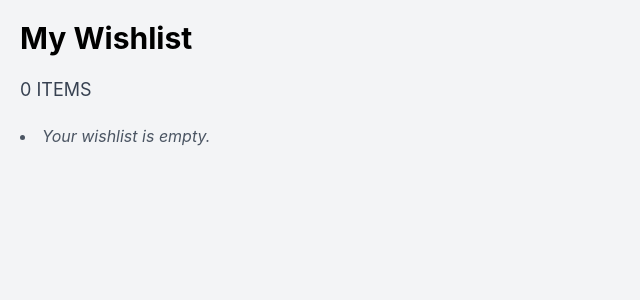
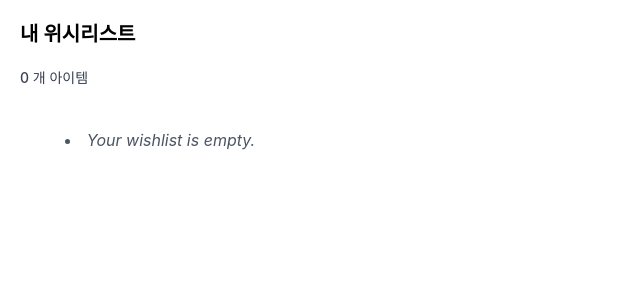
Before and after one commit to kimseokjin6519/adidas-store, a React (Create React App) app: page /wishlist in a window 1280 px wide. Shown: the top 300 px of the page, without its empty margins (0-640 px from the left). Built offline with nearby package versions, Linux system fonts and the light colour scheme.

Commit message:
wishlist

```diff
--- a/src/pages/WishList.js
+++ b/src/pages/WishList.js
@@ -6,20 +6,19 @@ const WishList = () => {
     const wishlist = location.state?.wishlist || []; // Assuming each item is an object
 
     return (
-        <div className="p-5 bg-gray-100 min-h-screen">
-            <h2 className="mb-5 text-3xl font-bold">My Wishlist</h2>
-            <p className="mb-5 text-lg text-gray-700">{wishlist.length} ITEMS</p>
-            <div className="grid grid-cols-1 md:grid-cols-2 lg:grid-cols-3 gap-6">
+        <div className="p-5 bg-white min-h-screen">
+            <div className="mb-5 text-xl font-semibold">내 위시리스트</div>
+            <div className="mb-10 text-sm font-medium text-gray-700">{wishlist.length} 개 아이템</div>
+
+            <div className="grid grid-cols-4 grid-rows-2 gap-x-10 gap-y-10 w-full justify-items-center">
                 {wishlist.length > 0 ? (
-                    wishlist.map(item => (
-                        <div key={item._id} className="bg-white rounded-lg shadow-lg p-4">
-                            <img src={item.url} alt={item.title} className="w-full h-40 object-cover rounded-md mb-3" />
-                            <h3 className="text-lg font-semibold">{item.title}</h3>
-                            <p className="text-xl font-bold text-gray-800">${item.price}</p>
-                            <button className="mt-2 bg-red-500 text-white py-1 px-3 rounded hover:bg-red-600 transition-colors">
-                                Remove from Wishlist
-                            </button>
-                        </div>
+                    wishlist.map(product => (
+                     <div key={product._id} style={{ height: '230px', width: '200px', position: 'relative' }} className="border-black border-0">
+                  <img style={{ height: '230px', width: 'auto'}} src={product.url} alt={product.title} className="shadow-md w-full h-full object-cover bg-blue-300" />
+                  <div style={{ width: '200px', right: '0', bottom: '0px', padding: '' }} className="absolute bg-white text-black text-xs text-right font-semibold p-1 overflow-hidden whitespace-nowrap">
+                     {product.title}
+                  </div>
+               </div>
                     ))
                 ) : (
                     <li className="italic text-gray-600">Your wishlist is empty.</li>
```
